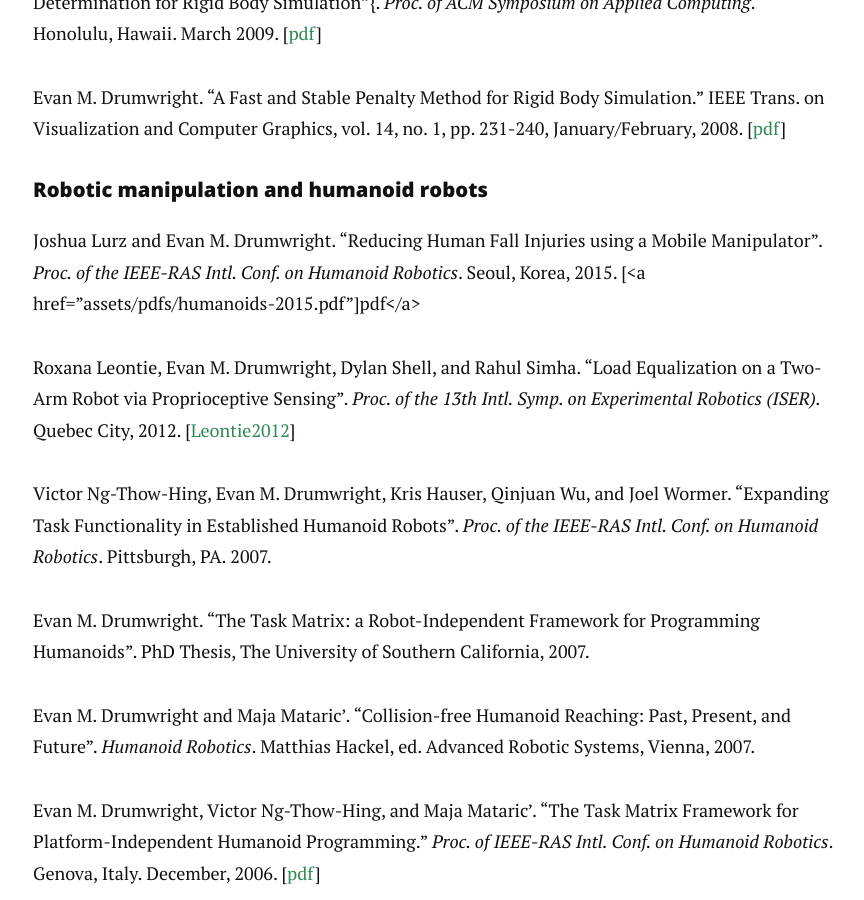
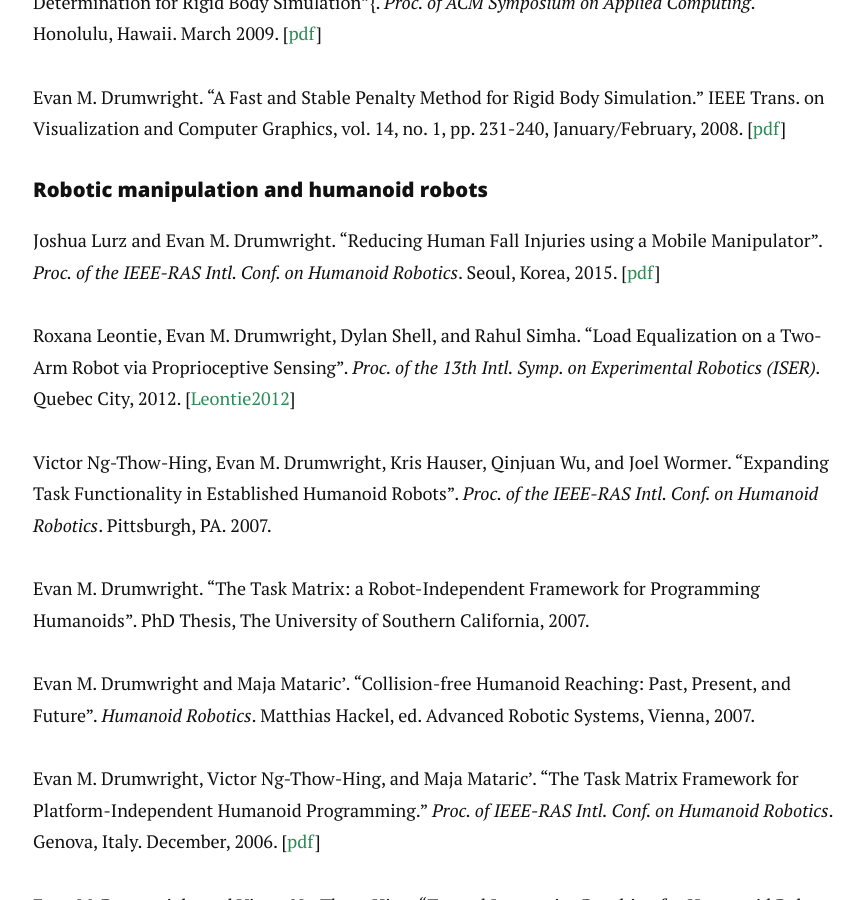
Before and after one commit to PositronicsLab/positronicslab.github.io, a Jekyll site: the page built from publications.md, in a window 1280 px wide and 900 px high, scrolled down 2160 px. Shown: the whole window, without its empty margins (207-1071 px from the left). Built offline with Jekyll 4.4.1, drawn with Linux system fonts in a browser that asks for light colours; nearby versions of some CDN libraries; Markdown is read by kramdown in place of the engine named in the settings.

Commit message:
Updated pubs

```diff
--- a/publications.md
+++ b/publications.md
@@ -39,7 +39,7 @@ Evan M. Drumwright. "A Fast and Stable Penalty Method for Rigid Body Simulation.
 
 #### Robotic manipulation and humanoid robots
 
-Joshua Lurz and Evan M. Drumwright. "Reducing Human Fall Injuries using a Mobile Manipulator". <i>Proc. of the IEEE-RAS Intl. Conf. on Humanoid Robotics</i>. Seoul, Korea, 2015. [<a href="assets/pdfs/humanoids-2015.pdf"]pdf</a>
+Joshua Lurz and Evan M. Drumwright. "Reducing Human Fall Injuries using a Mobile Manipulator". <i>Proc. of the IEEE-RAS Intl. Conf. on Humanoid Robotics</i>. Seoul, Korea, 2015. [<a href="assets/pdfs/humanoids-2015.pdf">pdf</a>]
 
 Roxana Leontie, Evan M. Drumwright, Dylan Shell, and Rahul Simha. "Load Equalization on a Two-Arm Robot via Proprioceptive Sensing". <i>Proc. of the 13th Intl. Symp. on Experimental Robotics (ISER).</i> Quebec City, 2012. [<a href="http://robotics.gwu.edu/positronics/wp-content/uploads/2013/08/iser12.pdf">Leontie2012</a>]
 
```
